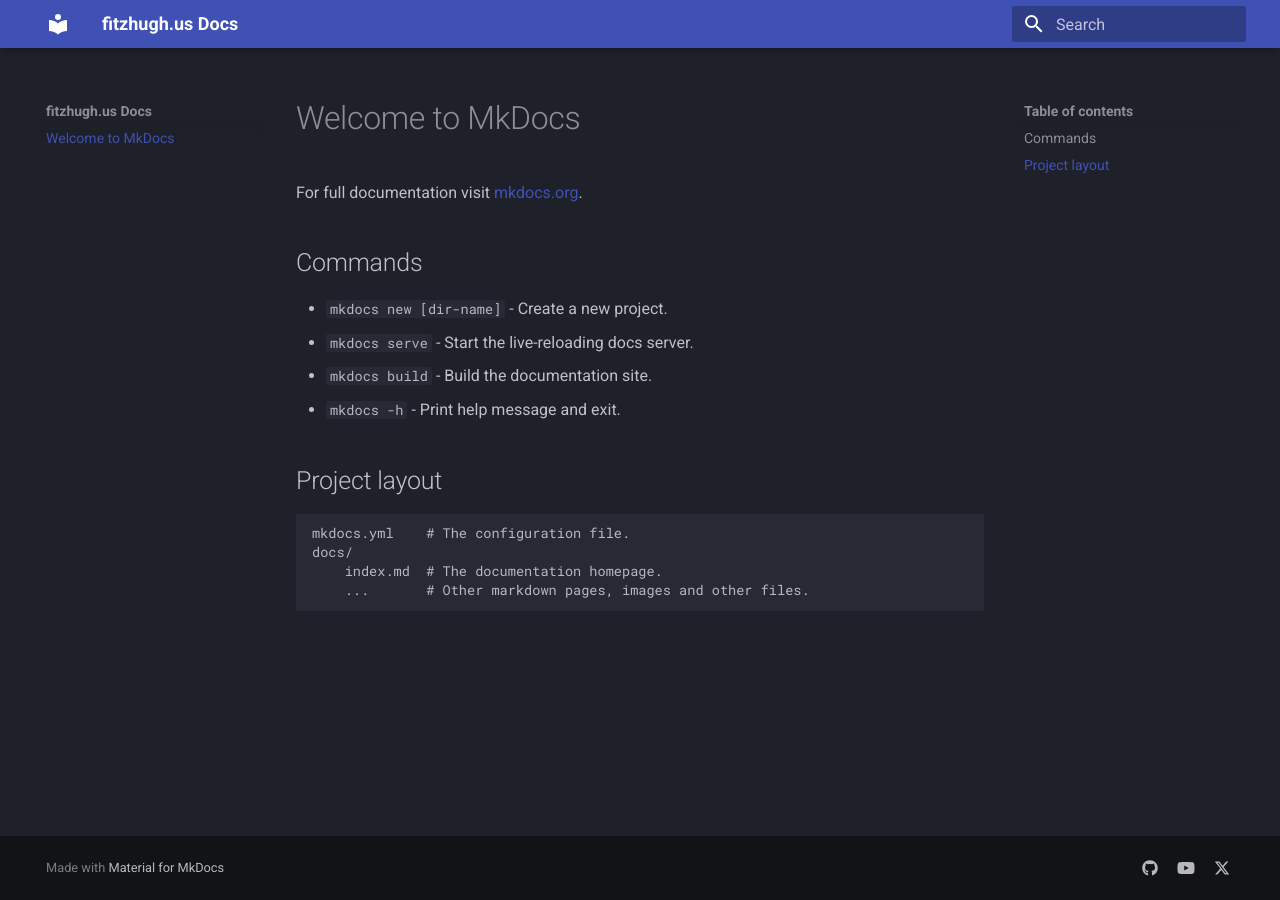
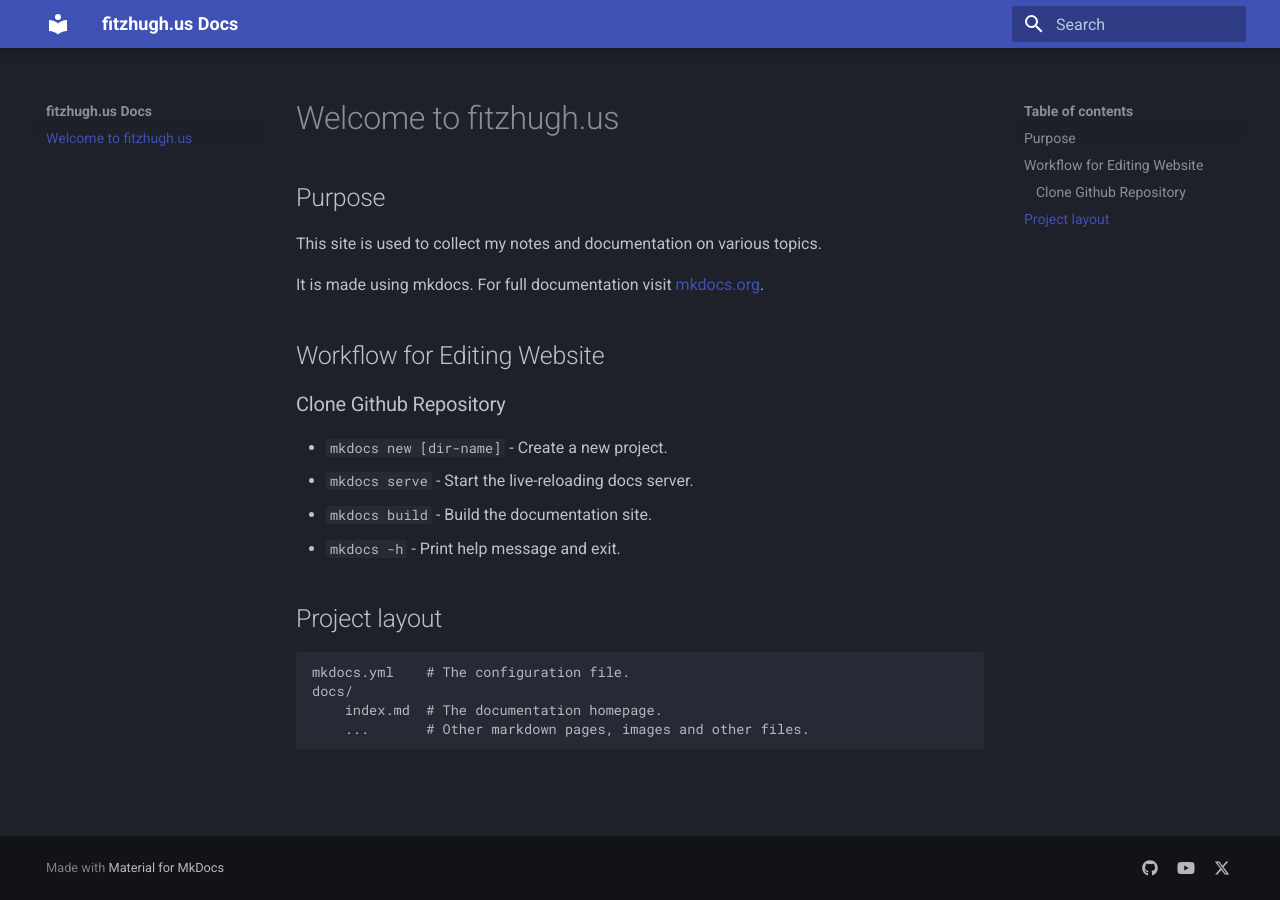
Before and after one commit to fitzland/octo-potato, an MkDocs documentation site: the page built from docs/index.md, in a window 1280 px wide. Built offline with MkDocs 1.6.1 and Material for MkDocs 9.7.7, drawn with Linux system fonts in a browser that asks for light colours.

Commit message:
Update index.md

```diff
--- a/docs/index.md
+++ b/docs/index.md
@@ -1,8 +1,14 @@
-# Welcome to MkDocs
+# Welcome to fitzhugh.us
 
-For full documentation visit [mkdocs.org](https://www.mkdocs.org).
+## Purpose
 
-## Commands
+This site is used to collect my notes and documentation on various topics.
+
+It is made using mkdocs. For full documentation visit [mkdocs.org](https://www.mkdocs.org).
+
+## Workflow for Editing Website
+
+### Clone Github Repository
 
 * `mkdocs new [dir-name]` - Create a new project.
 * `mkdocs serve` - Start the live-reloading docs server.
```
